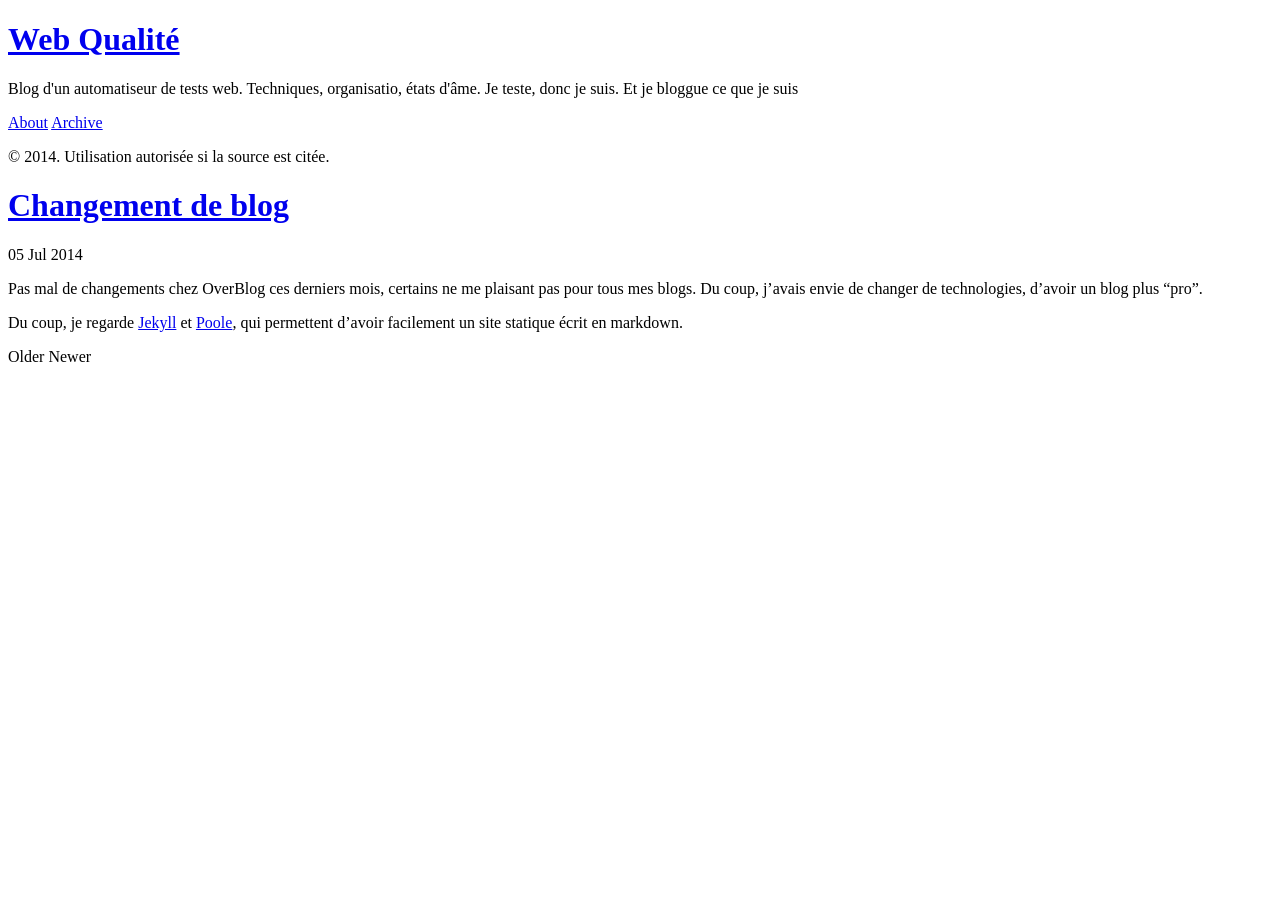
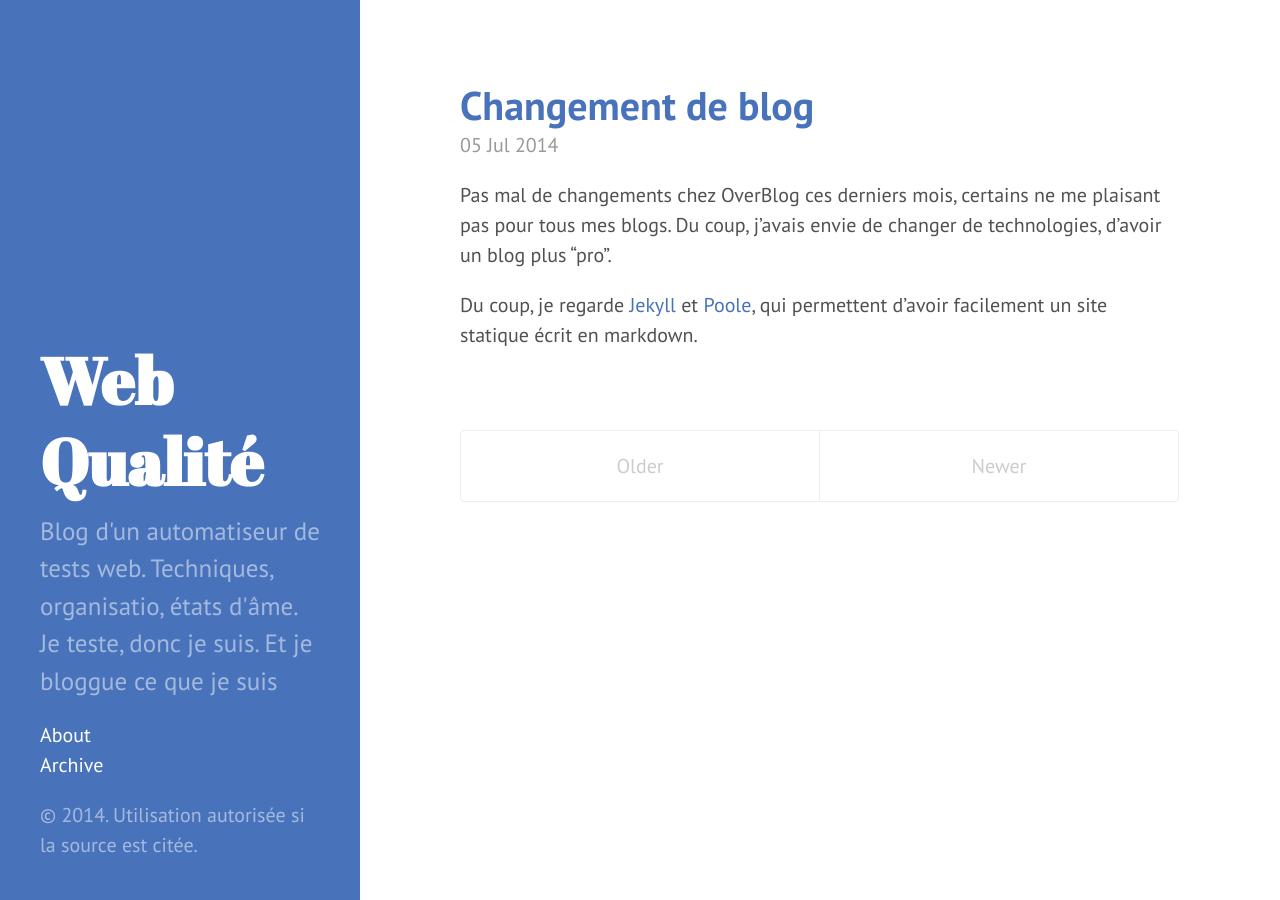
Before and after one commit to fabrice31/blog, a Jekyll site: the page built from index.html, in a window 1280 px wide. Built offline with Jekyll 4.4.1, drawn with Linux system fonts in a browser that asks for light colours; Markdown is read by kramdown in place of the engine named in the settings; the list of posts is cut into pages by our own code.

```diff
--- a/_config.yml
+++ b/_config.yml
@@ -11,7 +11,7 @@ tagline:          Journal d'un testeur
 description:      Blog d'un automatiseur de tests web. Techniques, organisatio, états d'âme. Je teste, donc je suis. Et je bloggue ce que je suis
 url:              http://fabrice31.github.io/blog/
 paginate:         3
-baseurl:          /blog
+baseurl:          /blog/
 author:
   name:           Fabrice Bournisien
   url:            https://twitter.com/fabrice31
```
